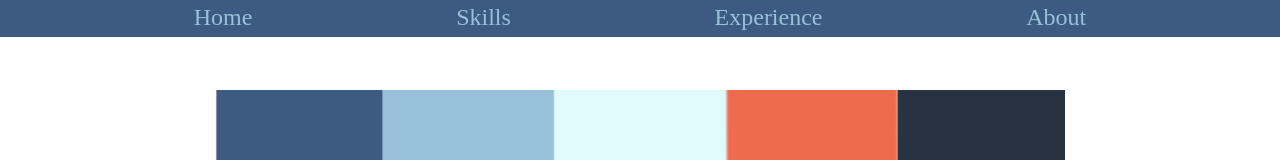
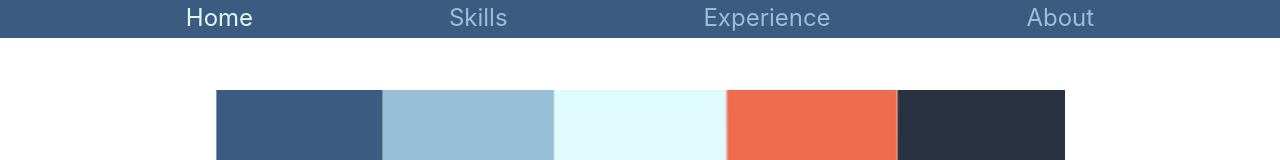
Before and after one commit to budajeff/portfolio-angular, an Angular app: page /home in a window 1280 px wide. Shown: the top 160 px of the page. Built offline with nearby package versions, Linux system fonts and the light colour scheme.

Commit message:
nav bar active item styling fixed font

```diff
--- a/src/app/nav-bar/nav-bar.component.html
+++ b/src/app/nav-bar/nav-bar.component.html
@@ -1,8 +1,8 @@
 <nav class="nav-parent">
     <ul class="nav-list">
-      <li><a class="nav-menu-item" routerLink="/home" routerLinkActive="active">Home</a></li>
-      <li><a class="nav-menu-item" routerLink="/skills" routerLinkActive="active">Skills</a></li>
-      <li><a class="nav-menu-item" routerLink="/experience" routerLinkActive="active">Experience</a></li>
-      <li><a class="nav-menu-item" routerLink="/about" routerLinkActive="active">About</a></li>
+      <li><a [class.nav-menu-item-selected]="isActive('Home')" class="nav-menu-item" routerLink="/home" routerLinkActive="active" (click)="menuItemClicked($event)">Home</a></li>
+      <li><a [class.nav-menu-item-selected]="isActive('Skills')"class="nav-menu-item" routerLink="/skills" routerLinkActive="active" (click)="menuItemClicked($event)">Skills</a></li>
+      <li><a [class.nav-menu-item-selected]="isActive('Experience')"class="nav-menu-item" routerLink="/experience" routerLinkActive="active" (click)="menuItemClicked($event)">Experience</a></li>
+      <li><a [class.nav-menu-item-selected]="isActive('About')"class="nav-menu-item" routerLink="/about" routerLinkActive="active" (click)="menuItemClicked($event)">About</a></li>
     </ul>
   </nav>
--- a/src/app/nav-bar/nav-bar.component.ts
+++ b/src/app/nav-bar/nav-bar.component.ts
@@ -1,4 +1,4 @@
-import { Component, OnInit } from '@angular/core';
+import { Component, NgModule, OnInit } from '@angular/core';
 
 @Component({
   selector: 'nav-bar',
@@ -7,9 +7,19 @@ import { Component, OnInit } from '@angular/core';
 })
 export class NavBarComponent implements OnInit {
 
+  private activeMenuText = '';
+
   constructor() { }
 
   ngOnInit(): void {
+    this.activeMenuText = 'Home';
   }
 
+  public menuItemClicked(event:Event) {
+    this.activeMenuText = (event.currentTarget as HTMLElement).innerHTML;
+  }
+
+  public isActive(menuText:string) {
+    return menuText === this.activeMenuText;
+  }
 }
--- a/src/styles.scss
+++ b/src/styles.scss
@@ -5,5 +5,8 @@
 }
 
 body {
-    margin: 0px;
+    margin: 0;
+    font-family: -apple-system, BlinkMacSystemFont, 'Roboto', 'Segoe UI', 'Oxygen',
+      'Ubuntu', 'Cantarell', 'Fira Sans', 'Droid Sans', 'Helvetica Neue',
+      sans-serif;
 }
```
